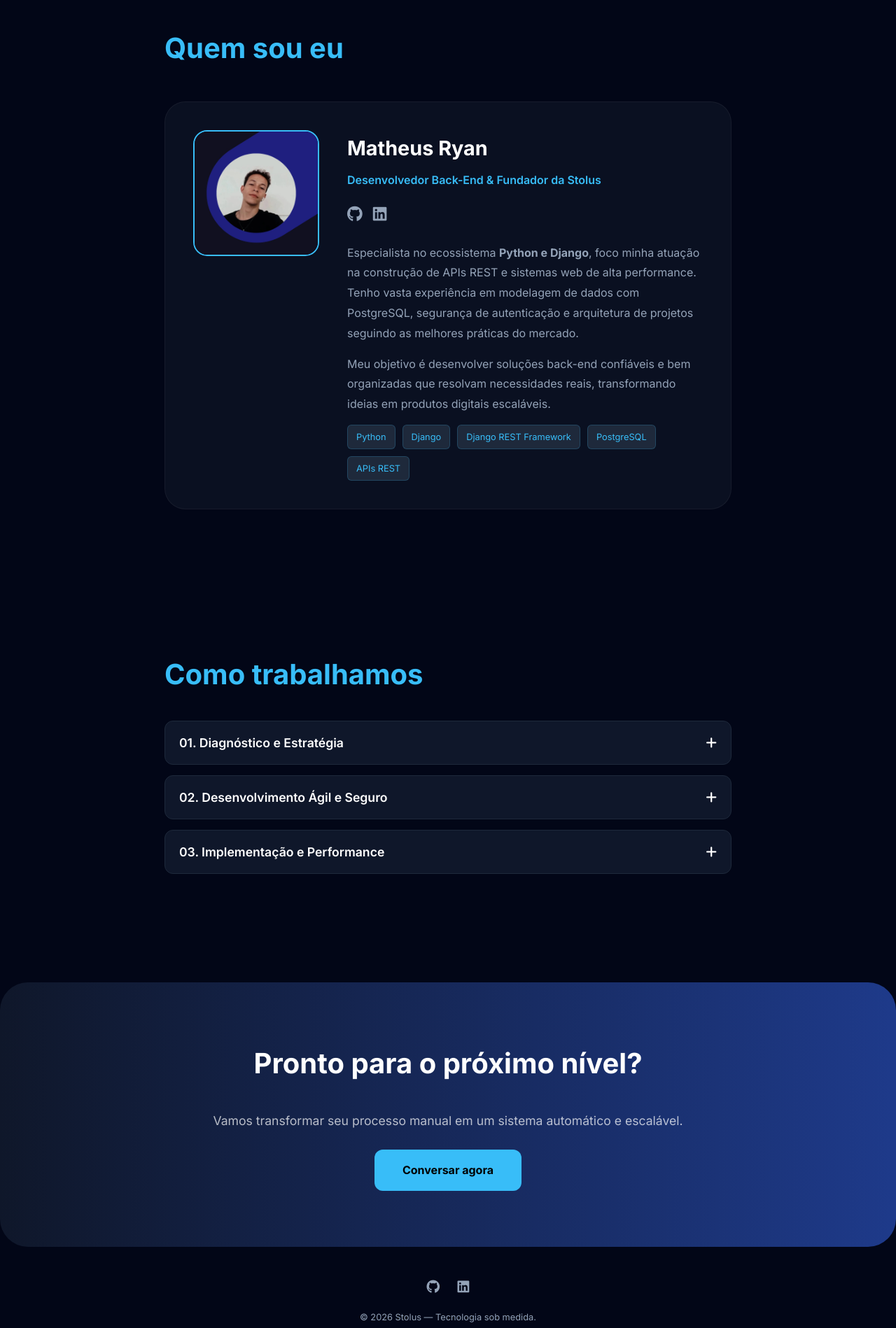
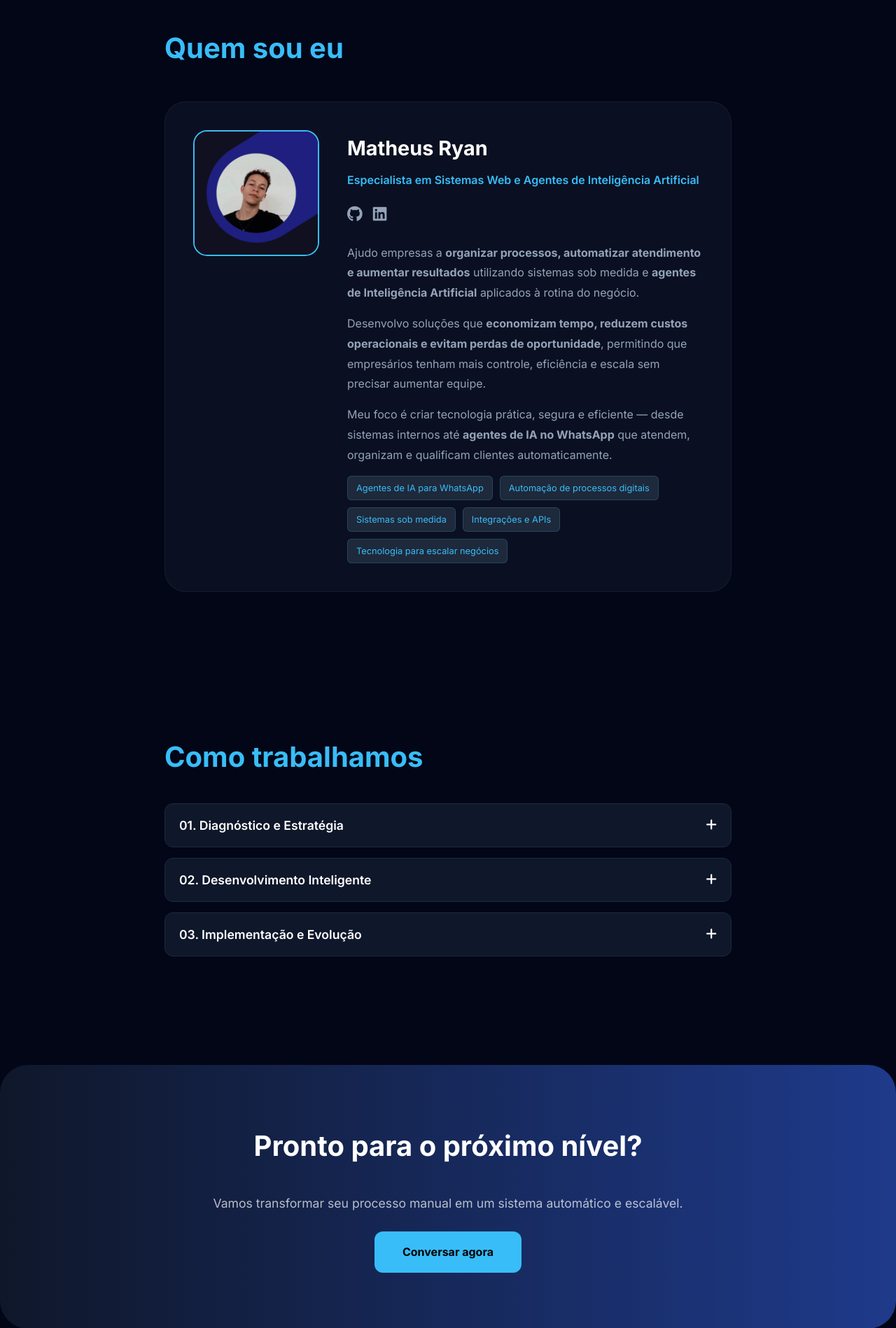
Before and after one commit to mathRyan889/Stolus_Dev, a Django app: page /sobre/ in a window 1280 px wide. Shown: the part 907-2805 px from the top of the page at 70% size. Run offline with Django 5.2, Linux system fonts and the light colour scheme.

Commit message:
Alteração dos textos about

```diff
--- a/MeuSite/templates/about.html
+++ b/MeuSite/templates/about.html
@@ -84,22 +84,25 @@
         <img src="{% static 'images/matheus.jpg' %}" alt="Matheus Ryan">
         <div class="profile-info">
             <h3>Matheus Ryan</h3>
-            <span class="role">Desenvolvedor Back-End & Fundador da Stolus</span>
+            <span class="role">Especialista em Sistemas Web e Agentes de Inteligência Artificial</span>
 
             <div class="profile-social">
                 <a href="https://github.com/mathRyan889" target="_blank"><i class="fa-brands fa-github"></i></a>
                 <a href="https://www.linkedin.com/in/matheus-ryan-74110521b/" target="_blank"><i class="fa-brands fa-linkedin"></i></a>
             </div>
 
-            <p>Especialista no ecossistema <strong>Python e Django</strong>, foco minha atuação na construção de APIs REST e sistemas web de alta performance. Tenho vasta experiência em modelagem de dados com PostgreSQL, segurança de autenticação e arquitetura de projetos seguindo as melhores práticas do mercado.</p>
-            <p>Meu objetivo é desenvolver soluções back-end confiáveis e bem organizadas que resolvam necessidades reais, transformando ideias em produtos digitais escaláveis.</p>
+            <p>Ajudo empresas a <strong>organizar processos, automatizar atendimento e aumentar resultados</strong> utilizando sistemas sob medida e <strong>agentes de Inteligência Artificial</strong> aplicados à rotina do negócio.</p>
+
+            <p>Desenvolvo soluções que <strong>economizam tempo, reduzem custos operacionais e evitam perdas de oportunidade</strong>, permitindo que empresários tenham mais controle, eficiência e escala sem precisar aumentar equipe.</p>
+
+            <p>Meu foco é criar tecnologia prática, segura e eficiente — desde sistemas internos até <strong>agentes de IA no WhatsApp</strong> que atendem, organizam e qualificam clientes automaticamente.</p>
 
             <ul class="stack-list">
-                <li class="stack-item">Python</li>
-                <li class="stack-item">Django</li>
-                <li class="stack-item">Django REST Framework</li>
-                <li class="stack-item">PostgreSQL</li>
-                <li class="stack-item">APIs REST</li>
+                <li class="stack-item">Agentes de IA para WhatsApp</li>
+                <li class="stack-item">Automação de processos digitais</li>
+                <li class="stack-item">Sistemas sob medida</li>
+                <li class="stack-item">Integrações e APIs</li>
+                <li class="stack-item">Tecnologia para escalar negócios</li>
             </ul>
         </div>
     </div>
@@ -109,16 +112,30 @@
    <h2>Como trabalhamos</h2>
 <div class="accordion">
     <div class="accordion-item">
-            <button class="accordion-header">01. Diagnóstico e Estratégia <i class="fa-solid fa-plus"></i></button>
-            <div class="accordion-content">Analisamos sua arquitetura atual e regras de negócio para desenhar uma solução técnica que elimine gargalos operacionais.</div>
+        <button class="accordion-header">
+            01. Diagnóstico e Estratégia <i class="fa-solid fa-plus"></i>
+        </button>
+        <div class="accordion-content">
+            Entendemos como sua empresa funciona na prática, identificamos gargalos, desperdícios de tempo e oportunidades de automação para definir a solução ideal para o seu negócio.
         </div>
+    </div>
+
     <div class="accordion-item">
-            <button class="accordion-header">02. Desenvolvimento Ágil e Seguro <i class="fa-solid fa-plus"></i></button>
-            <div class="accordion-content">Construímos seu software em etapas transparentes, priorizando a segurança de dados e a escalabilidade do back-end desde o primeiro dia.</div>
+        <button class="accordion-header">
+            02. Desenvolvimento Inteligente <i class="fa-solid fa-plus"></i>
+        </button>
+        <div class="accordion-content">
+            Desenvolvemos sistemas, integrações e agentes de Inteligência Artificial focados em organizar processos, automatizar tarefas e melhorar o atendimento e as vendas.
         </div>
+    </div>
+
     <div class="accordion-item">
-            <button class="accordion-header">03. Implementação e Performance <i class="fa-solid fa-plus"></i></button>
-            <div class="accordion-content">Realizamos o deploy e a configuração em ambiente de produção, garantindo que o sistema opere com máxima eficiência e suporte técnico contínuo.</div>
+        <button class="accordion-header">
+            03. Implementação e Evolução <i class="fa-solid fa-plus"></i>
+        </button>
+        <div class="accordion-content">
+            Colocamos a solução em funcionamento, acompanhamos os resultados e realizamos ajustes contínuos para garantir performance, crescimento e retorno real para o seu negócio.
+        </div>
     </div>
 </div>
 </section>
```
Lines whose indentation alone changed are shown as unchanged.
